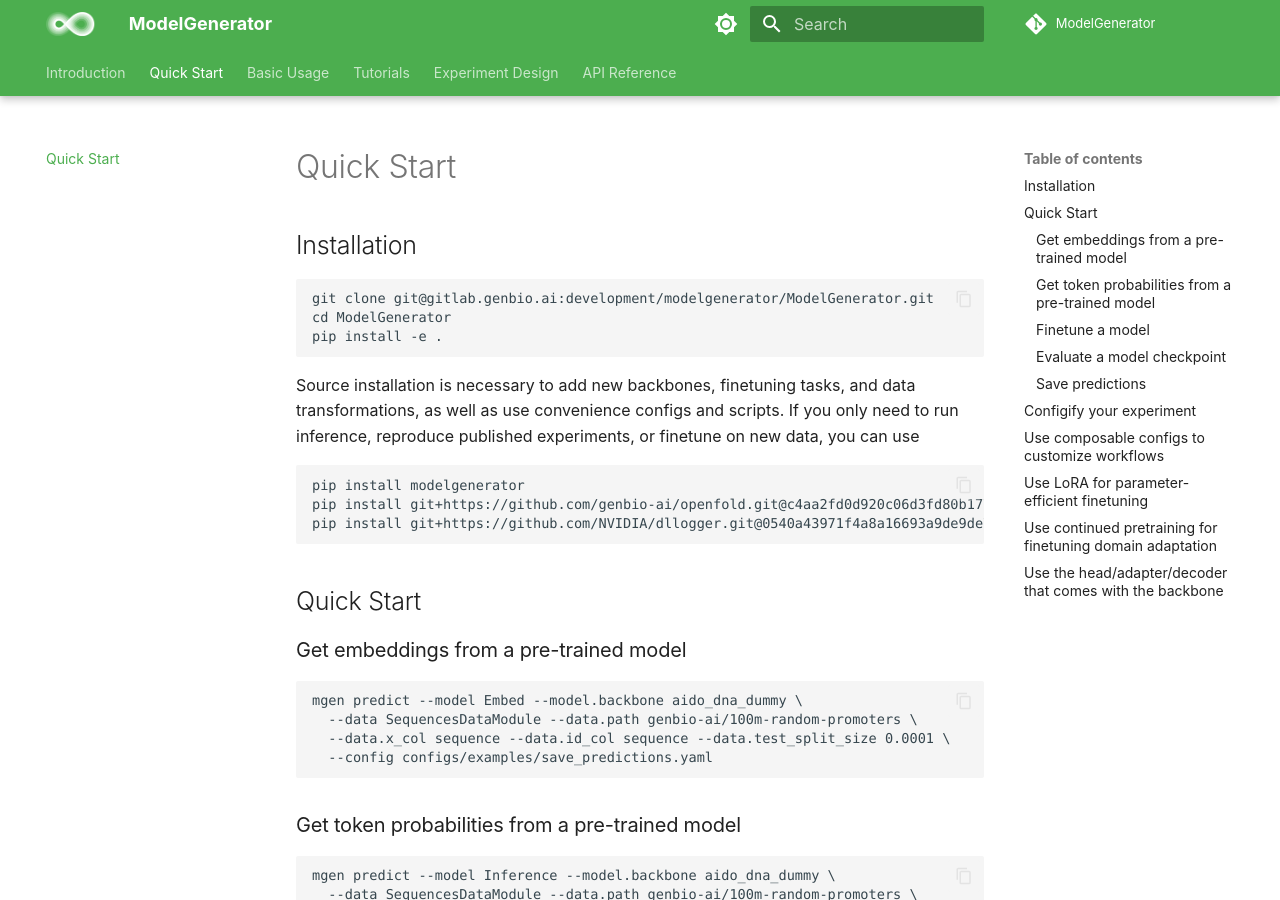
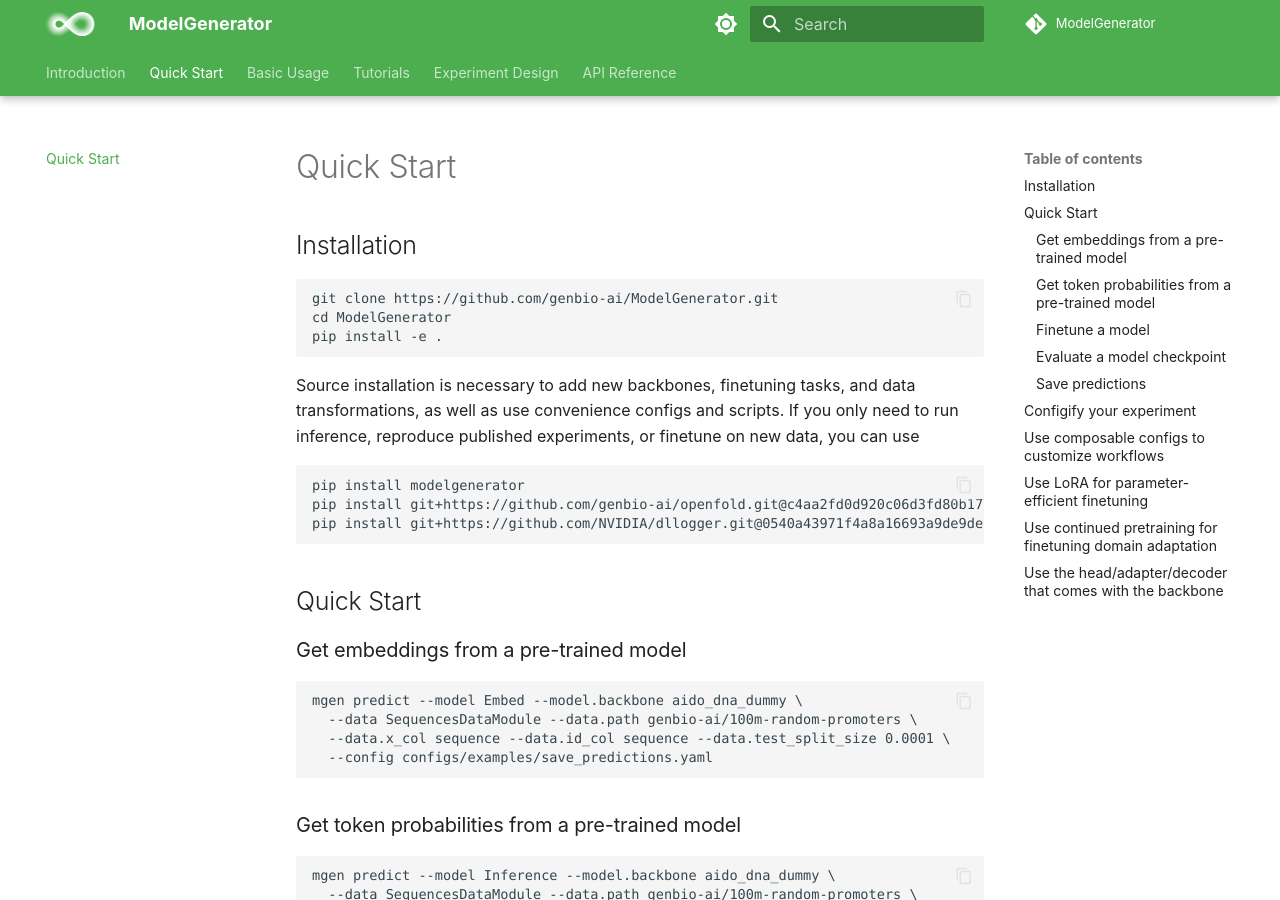
Before and after one commit to wangz10/ModelGenerator, an MkDocs documentation site: the page built from docs/docs/quick_start.md, in a window 1280 px wide and 900 px high. Built offline with MkDocs 1.6.1 and Material for MkDocs 9.7.7, drawn with Linux system fonts in a browser that asks for light colours; comment, search, counter and statistics services are not loaded.

Commit message:
Fix installation instructions in docs, add homepage

````diff
--- a/docs/docs/quick_start.md
+++ b/docs/docs/quick_start.md
@@ -2,12 +2,11 @@
 
 ## Installation
 ```
-git clone git@gitlab.genbio.ai:development/modelgenerator/ModelGenerator.git
+git clone https://github.com/genbio-ai/ModelGenerator.git
 cd ModelGenerator
 pip install -e .
 ```
-Source installation is necessary to add new backbones, finetuning tasks, and data transformations, as well as use convenience configs and scripts.
-If you only need to run inference, reproduce published experiments, or finetune on new data, you can use
+Source installation is necessary to add new backbones, finetuning tasks, and data transformations, as well as use convenience configs and scripts. If you only need to run inference, reproduce published experiments, or finetune on new data, you can use
 ```
 pip install modelgenerator
 pip install git+https://github.com/genbio-ai/openfold.git@c4aa2fd0d920c06d3fd80b177284a22573528442
--- a/pyproject.toml
+++ b/pyproject.toml
@@ -55,7 +55,6 @@
 
 [project.scripts]
 mgen = "modelgenerator.main:cli_main"
-gbdata = "modelgenerator.cloud_utils:cloud_cli_main"
 mgen-hf = "modelgenerator.huggingface_models.utils:hf_cli_main"
 
 [tool.hatch.build.targets.wheel]
@@ -65,5 +64,5 @@
 allow-direct-references = true
 
 [project.urls]
-"Homepage" = "https://github.com/genbio-ai/ModelGenerator"
+"Homepage" = "https://genbio-ai.github.io/ModelGenerator"
 "Source" = "https://github.com/genbio-ai/ModelGenerator"
````
Also changed, not shown: README.md.
